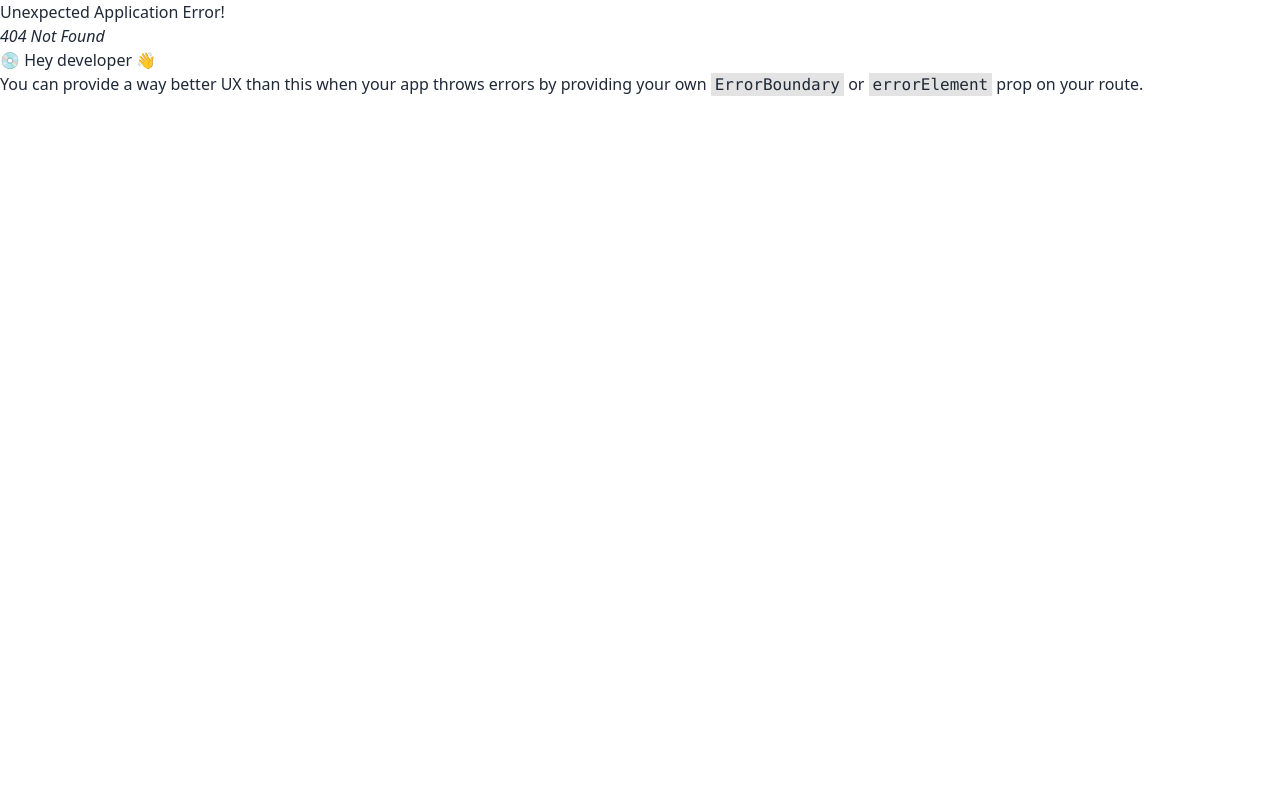
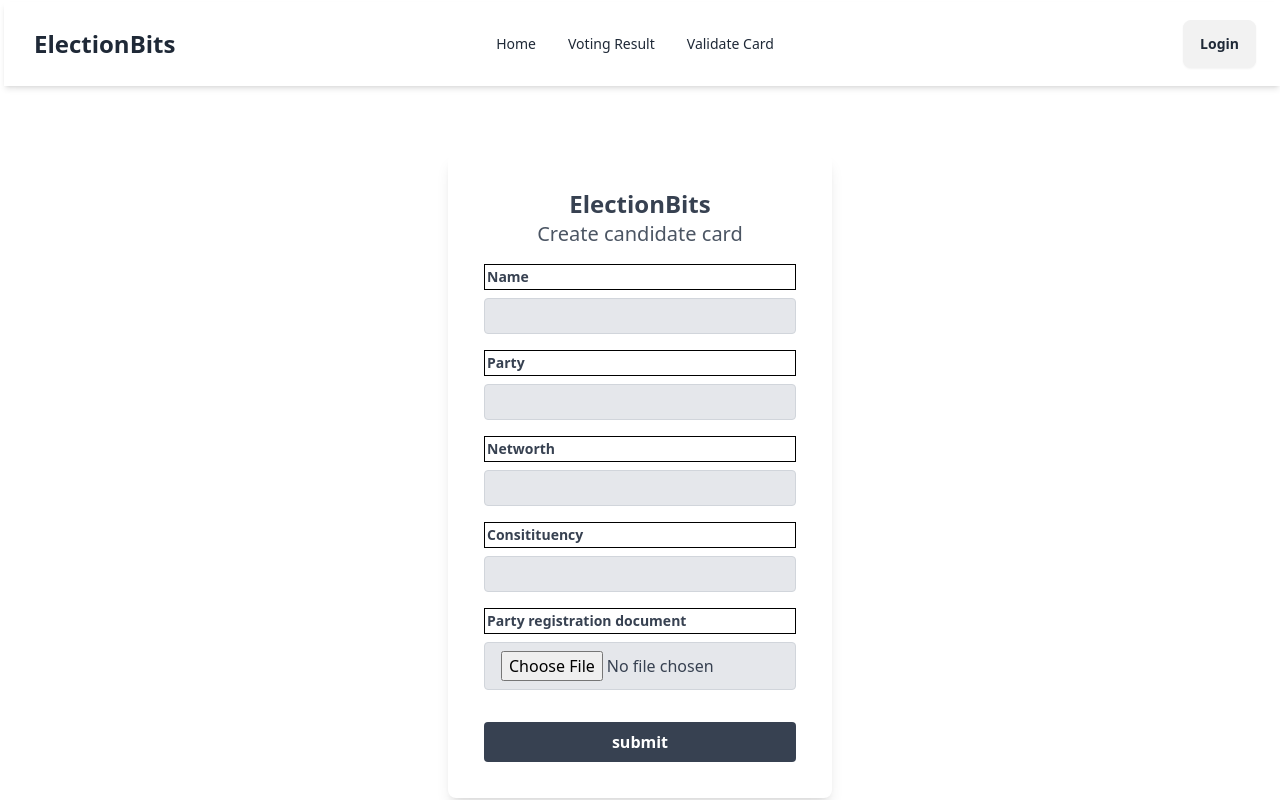
Before and after one commit to gayandip/mern-election-proj, a React (Vite) app in the folder frontend/: page /card in a window 1280 px wide. Before the commit this address had no page. Shown: the top 800 px of the page. Built offline with nearby package versions, Linux system fonts and the light colour scheme.

Commit message:
added new pages

```diff
--- a/frontend/src/main.jsx
+++ b/frontend/src/main.jsx
@@ -7,7 +7,8 @@ import App from "./App";
 import Register from "./pages/Register";
 import Login from "./pages/Login";
 import CreateCard from "./pages/CreateCard";
-
+import Candidatelist from "./pages/Candidatelist";
+import Card from "./pages/Card";
 
 const routes = createBrowserRouter(
 
@@ -17,6 +18,8 @@ const routes = createBrowserRouter(
       <Route path="register" element={<Register />} />
       <Route path="login" element={<Login />} />
       <Route path="create/card" element={<CreateCard />} />
+      <Route path="candidatelist" element={<Candidatelist />} />
+      <Route path="card" element={<Card />} />
     </Route>
   )
 );
--- /dev/null
+++ b/frontend/src/pages/Candidatelist.jsx
@@ -0,0 +1,51 @@
+import React, { useState } from 'react';
+import {Link} from "react-router-dom";
+import "./candidate.css";
+function Candidatelist() {
+    const [candidates, setCandidates] = useState([
+        { name: '', age: '' },
+        { name: '', age: '' },
+        { name: '', age: '' },
+        { name: '', age: '' },
+        { name: '', age: '' }
+    ]);
+
+    const handleInputChange = (index, event) => {
+        const { name, value } = event.target;
+        const newCandidates = [...candidates];
+        newCandidates[index][name] = value;
+        setCandidates(newCandidates);
+    };
+
+    return (
+        <div>
+            <h2>Candidate Table</h2>
+            <form>
+                {candidates.map((candidate, index) => (
+                    <div key={index}>
+                        <label>
+                            Name:
+                            <input
+                                type="text"
+                                name="name"
+                                value={candidate.name}
+                                onChange={e => handleInputChange(index, e)}
+                            />
+                        </label>
+                        <label>
+                            Age:
+                            <input
+                                type="text"
+                                name="age"
+                                value={candidate.age}
+                                onChange={e => handleInputChange(index, e)}
+                            />
+                        </label>
+                    </div>
+                ))}
+            </form>
+        </div>
+    )
+}
+
+export default Candidatelist
--- /dev/null
+++ b/frontend/src/pages/Card.jsx
@@ -0,0 +1,85 @@
+import React from "react";
+import { Link, useNavigate } from "react-router-dom";
+function Card() {
+  const navigate = useNavigate();
+  const CardUser = () => {
+    console.log("candidate card success");
+    window.alert("User create candidate card successfully");
+    navigate("/candidatelist");
+  };
+  return (
+    <>
+      <div className="py-16">
+        <div className="flex bg-white rounded-lg shadow-lg overflow-hidden mx-auto max-w-xs md:max-w-sm">
+          <div className="w-full p-8">
+            <h2 className="text-2xl font-semibold text-gray-700 text-center">
+              ElectionBits
+            </h2>
+            <p className="text-xl text-gray-600 text-center">
+              Create candidate card
+            </p>
+            <div className="mt-4">
+              <label className="block text-gray-700 text-sm font-bold mb-2">
+                Name
+              </label>
+              <input
+                className="bg-gray-200 text-gray-700 focus:outline-none focus:shadow-outline border border-gray-300 rounded py-2 px-4 block w-full appearance-none"
+                type="text"
+                name="name"
+              />
+            </div>
+            <div className="mt-4">
+              <label className="block text-gray-700 text-sm font-bold mb-2">
+                Party
+              </label>
+              <input
+                className="bg-gray-200 text-gray-700 focus:outline-none focus:shadow-outline border border-gray-300 rounded py-2 px-4 block w-full appearance-none"
+                type="text"
+                name="party"
+              />
+            </div>
+            <div className="mt-4">
+              <label className="block text-gray-700 text-sm font-bold mb-2">
+               Networth
+              </label>
+              <input
+                className="bg-gray-200 text-gray-700 focus:outline-none focus:shadow-outline border border-gray-300 rounded py-2 px-4 block w-full appearance-none"
+                type="text"
+                name="networth"
+              />
+            </div>
+            <div className="mt-4">
+              <label className="block text-gray-700 text-sm font-bold mb-2">
+              Consitituency
+              </label>
+              <input
+                className="bg-gray-200 text-gray-700 focus:outline-none focus:shadow-outline border border-gray-300 rounded py-2 px-4 block w-full appearance-none"
+                type="text"
+                name="consitituency"
+              />
+            </div>
+            <div className="mt-4">
+              <label className="block text-gray-700 text-sm font-bold mb-2">
+              Party registration document
+              </label>
+              <input
+                className="bg-gray-200 text-gray-700 focus:outline-none focus:shadow-outline border border-gray-300 rounded py-2 px-4 block w-full appearance-none"
+                type="file"
+                name="file-input"
+              />
+            </div>
+            <div className="mt-8">
+              <button
+                onClick={CardUser}
+                className="bg-gray-700 text-white font-bold py-2 px-4 w-full rounded hover:bg-gray-600"
+                >
+                submit
+              </button>
+           </div>
+          </div>
+        </div>
+      </div>
+    </>
+  );
+}
+export default Card;
--- /dev/null
+++ b/frontend/src/pages/candidate.css
@@ -0,0 +1,31 @@
+div {
+    margin: 2px;
+  }
+
+  h2 {
+    text-align: center;
+    color:black;
+  }
+
+  form {
+    display: table;
+    width: 30%;
+    margin: 0 auto;
+  }
+
+  form > div {
+    display: table-row;
+  }
+
+  label {
+    color:black;
+    display: table-cell;
+    padding: 2px;
+    border: 1px solid black;
+  }
+
+  input[type="text"] {
+    width: 100%;
+    padding: 5px;
+    box-sizing: border-box;
+  }
```
